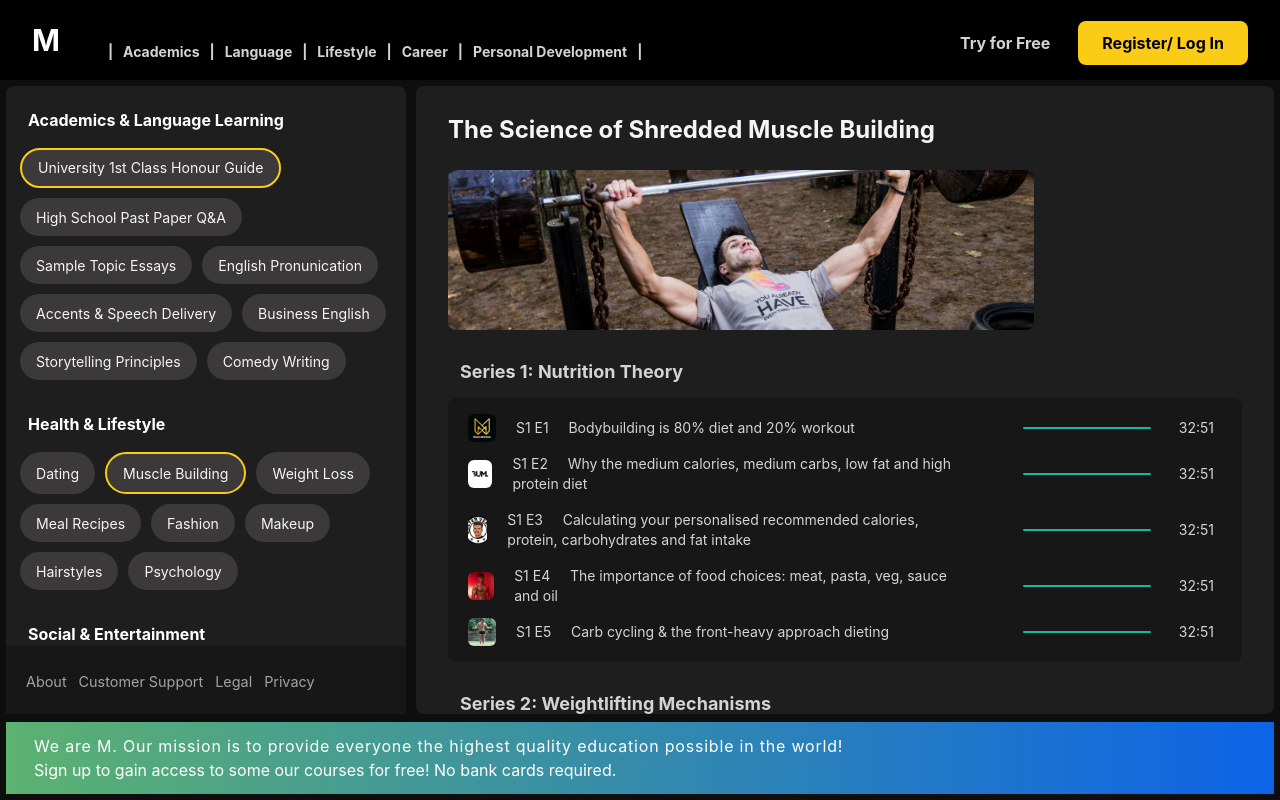
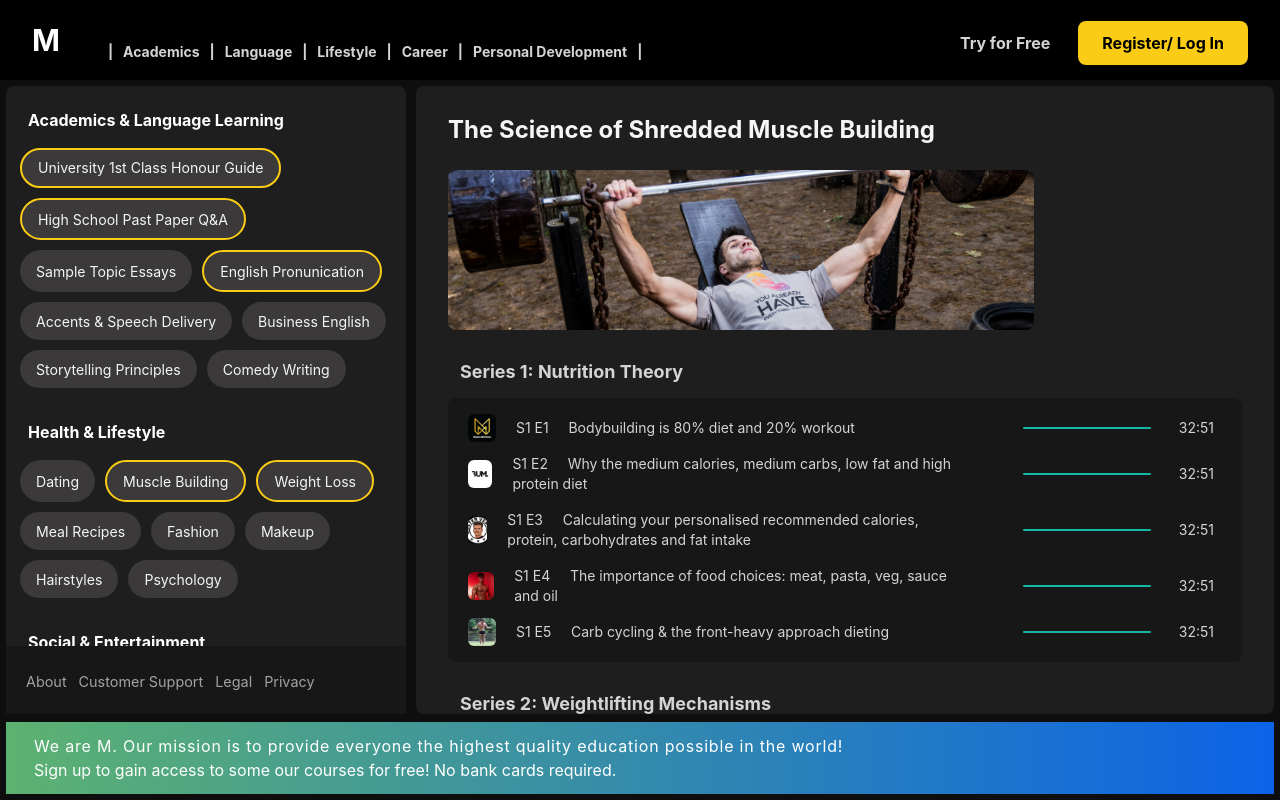
Before and after one commit to andrewwu531/Scientific-Methodology-Backend, a React (Vite) app in the folder frontend/: page / in a window 1280 px wide. Built offline with nearby package versions, Linux system fonts and the light colour scheme.

Commit message:
adjusted scrollbar

```diff
--- a/frontend/src/components/SideLibrary.jsx
+++ b/frontend/src/components/SideLibrary.jsx
@@ -26,13 +26,13 @@ export default function SideLibrary() {
             <SecondaryButton className="px-4 py-2 pt-2 border-2 border-yellow-400 text-neutral-100 text-tiny text-sans font-regular">
               University 1st Class Honour Guide
             </SecondaryButton>
-            <SecondaryButton className="px-4 py-2 pt-2.5 text-tiny text-neutral-100  text-sans font-regular">
+            <SecondaryButton className="border-2 border-yellow-400 px-4 py-2 pt-2.5 text-tiny text-neutral-100  text-sans font-regular">
               High School Past Paper Q&A
             </SecondaryButton>
             <SecondaryButton className="px-4 py-2 pt-2.5 text-tiny text-neutral-100  text-sans font-regular">
               Sample Topic Essays
             </SecondaryButton>
-            <SecondaryButton className="px-4 py-2 pt-2.5 text-tiny text-neutral-100  text-sans font-regular">
+            <SecondaryButton className="border-2 border-yellow-400 px-4 py-2 pt-2.5 text-tiny text-neutral-100  text-sans font-regular">
               English Pronunication
             </SecondaryButton>
             <SecondaryButton className="px-4 py-2 pt-2.5 text-tiny text-neutral-100  text-sans font-regular">
@@ -58,7 +58,7 @@ export default function SideLibrary() {
             <SecondaryButton className=" border-2 border-yellow-400 px-4 py-2 pt-2.5 text-tiny text-neutral-100  text-sans font-regular">
               Muscle Building
             </SecondaryButton>
-            <SecondaryButton className="px-4 py-2 pt-2.5 text-tiny text-neutral-100  text-sans font-regular">
+            <SecondaryButton className="px-4 py-2 pt-2.5 text-tiny border-2 border-yellow-400 text-neutral-100  text-sans font-regular">
               Weight Loss
             </SecondaryButton>
             <SecondaryButton className="px-4 py-2 pt-2.5 text-tiny text-neutral-100  text-sans font-regular">
@@ -109,7 +109,7 @@ export default function SideLibrary() {
             Career & Finance
           </p>
           <div className="flex flex-wrap gap-2.5">
-            <SecondaryButton className="px-4 py-2 pt-2.5 text-tiny text-neutral-100  text-sans font-regular">
+            <SecondaryButton className="border-2 border-yellow-400 px-4 py-2 pt-2.5 text-tiny text-neutral-100  text-sans font-regular">
               Sample CVs & Cover Letters
             </SecondaryButton>
             <SecondaryButton className="px-4 py-2 pt-2.5 text-tiny text-neutral-100  text-sans font-regular">
--- a/frontend/src/index.css
+++ b/frontend/src/index.css
@@ -15,7 +15,7 @@
 
   /* width */
   ::-webkit-scrollbar {
-    width: 7px;
+    width: 6.5px;
     border-radius: 8px;
   }
 
@@ -27,7 +27,7 @@
 
   /* Handle */
   ::-webkit-scrollbar-thumb {
-    @apply bg-gray-100 hover:bg-zinc-900;
+    @apply bg-white;
     border-radius: 8px;
   }
 }
@@ -38,11 +38,10 @@
 }
 
 .scrollbar-thin::-webkit-scrollbar-thumb {
-  background-color: #f8f8f8;
+  background-color: #ffffff;
   border-radius: 8px;
 }
 
 .scrollbar-thin::-webkit-scrollbar-thumb:hover {
-  background-color: gray;
   border-radius: 8px;
 }
```
